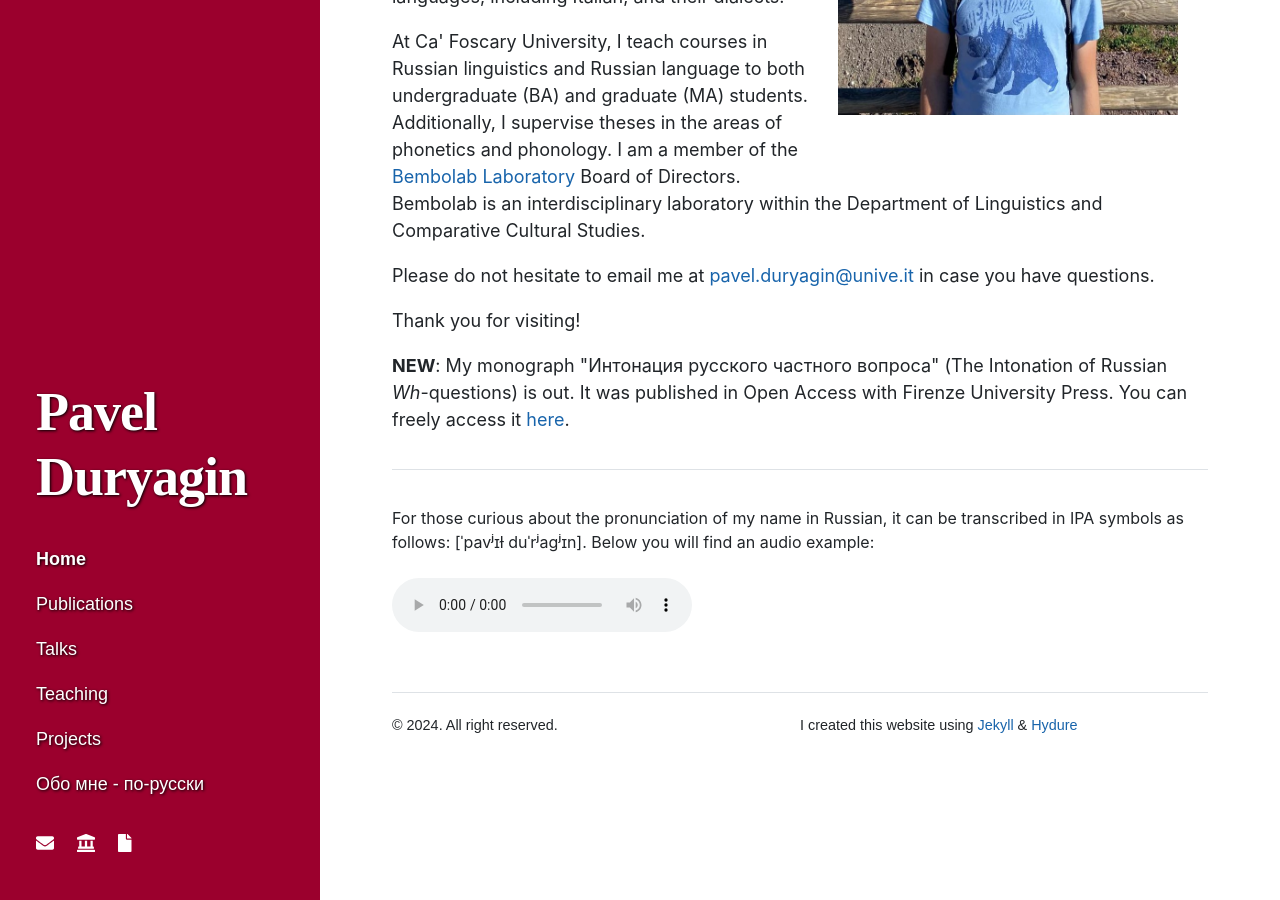
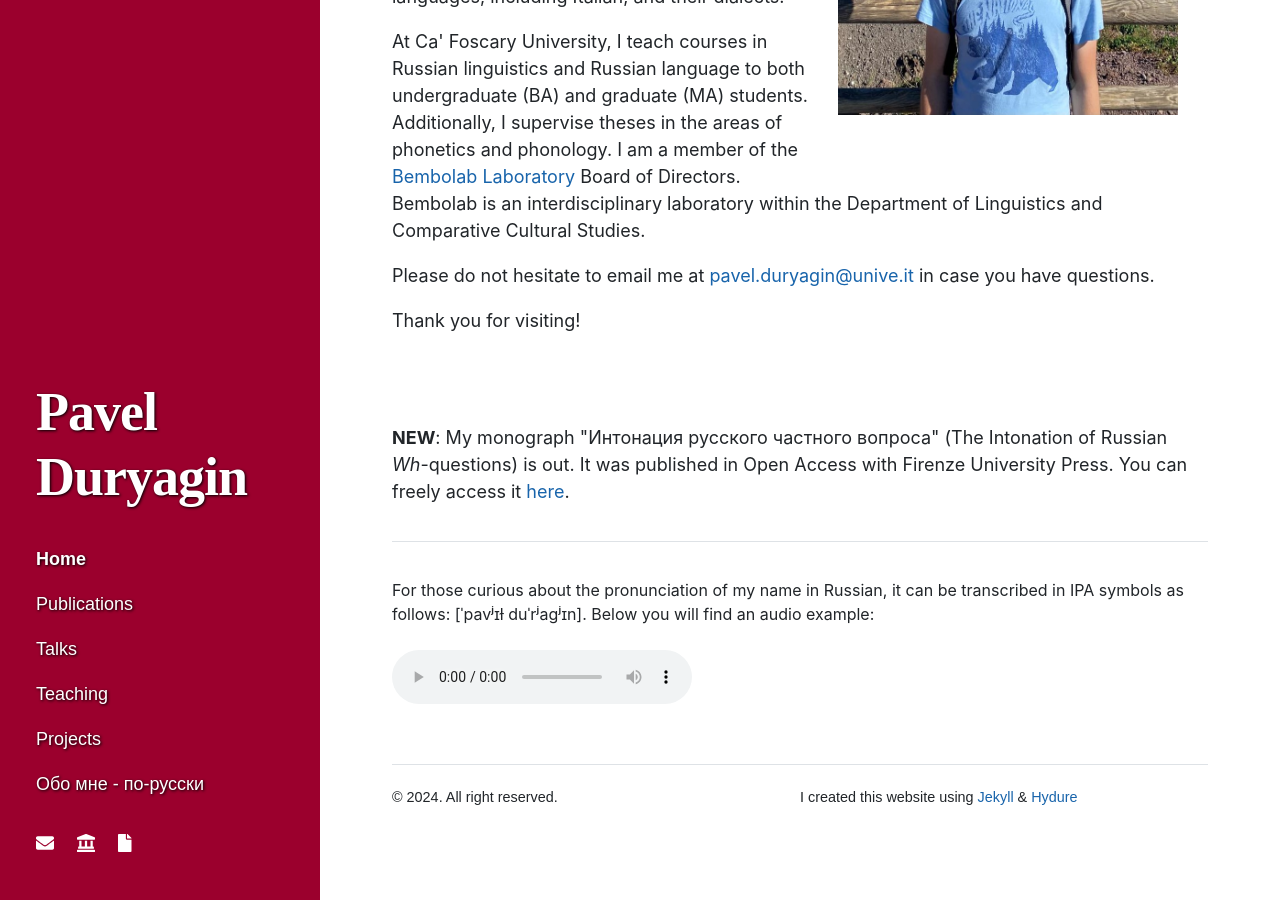
Before and after one commit to pavelduryagin/pavelduryagin.github.io, a Jekyll site: the page built from index.html, in a window 1280 px wide and 900 px high, scrolled down 601 px. Built offline with Jekyll 4.4.1, drawn with Linux system fonts in a browser that asks for light colours; nearby versions of some CDN libraries.

Commit message:
Update index.html

```diff
--- a/index.html
+++ b/index.html
@@ -27,9 +27,9 @@ title: Welcome!
 
 <p>Thank you for visiting!</p>
 
-<p> </p>
+<br>
 
-<p> </p>
+<br>
 
 <p><b>NEW</b>: My monograph "Интонация русского частного вопроса" (The Intonation of Russian <i>Wh</i>-questions) is out. It was published in Open Access with Firenze University Press.
     You can freely access it <a href="https://books.fupress.com/catalogue/-----the-intonation-of-russian-iwhi-questions/15080" target=”_blank”>here</a>.</p>
```
